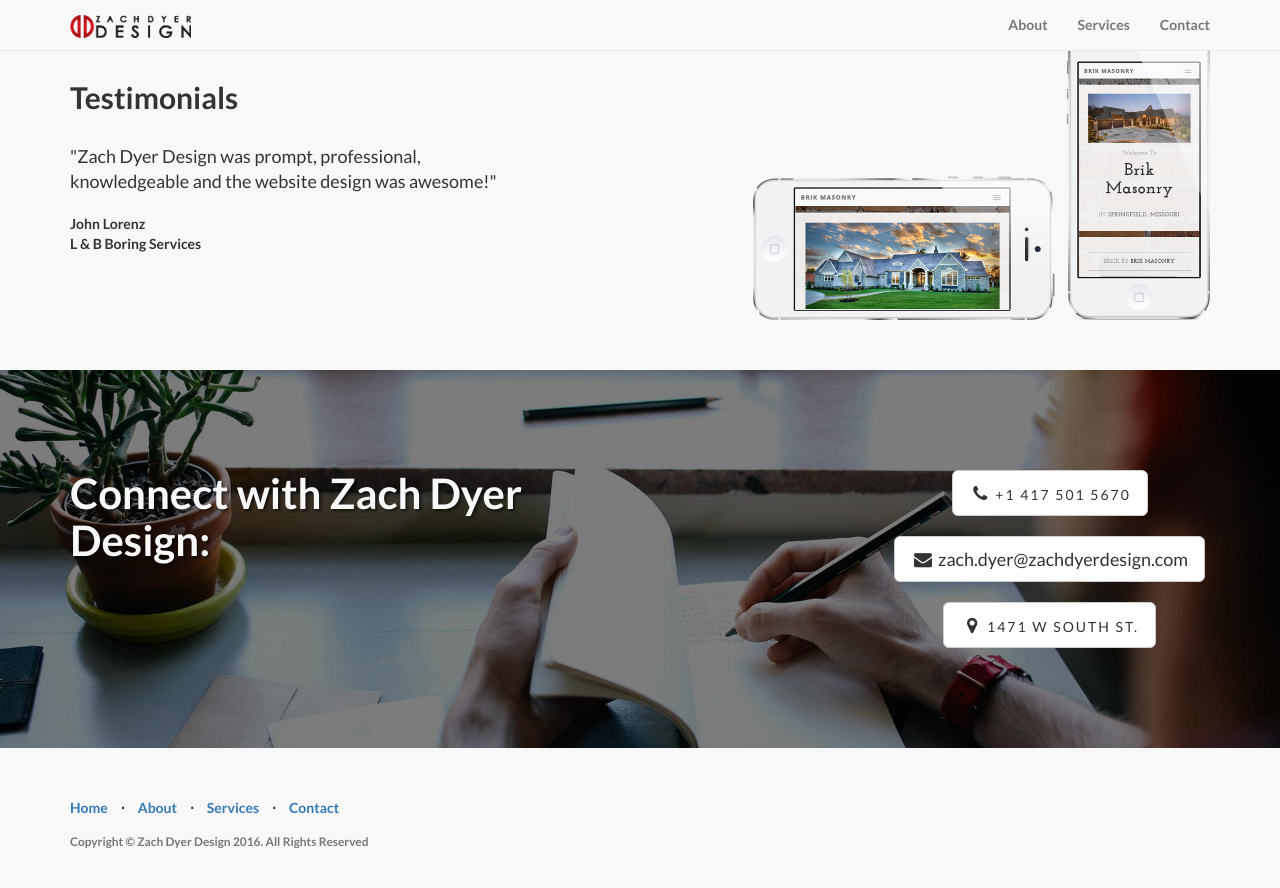
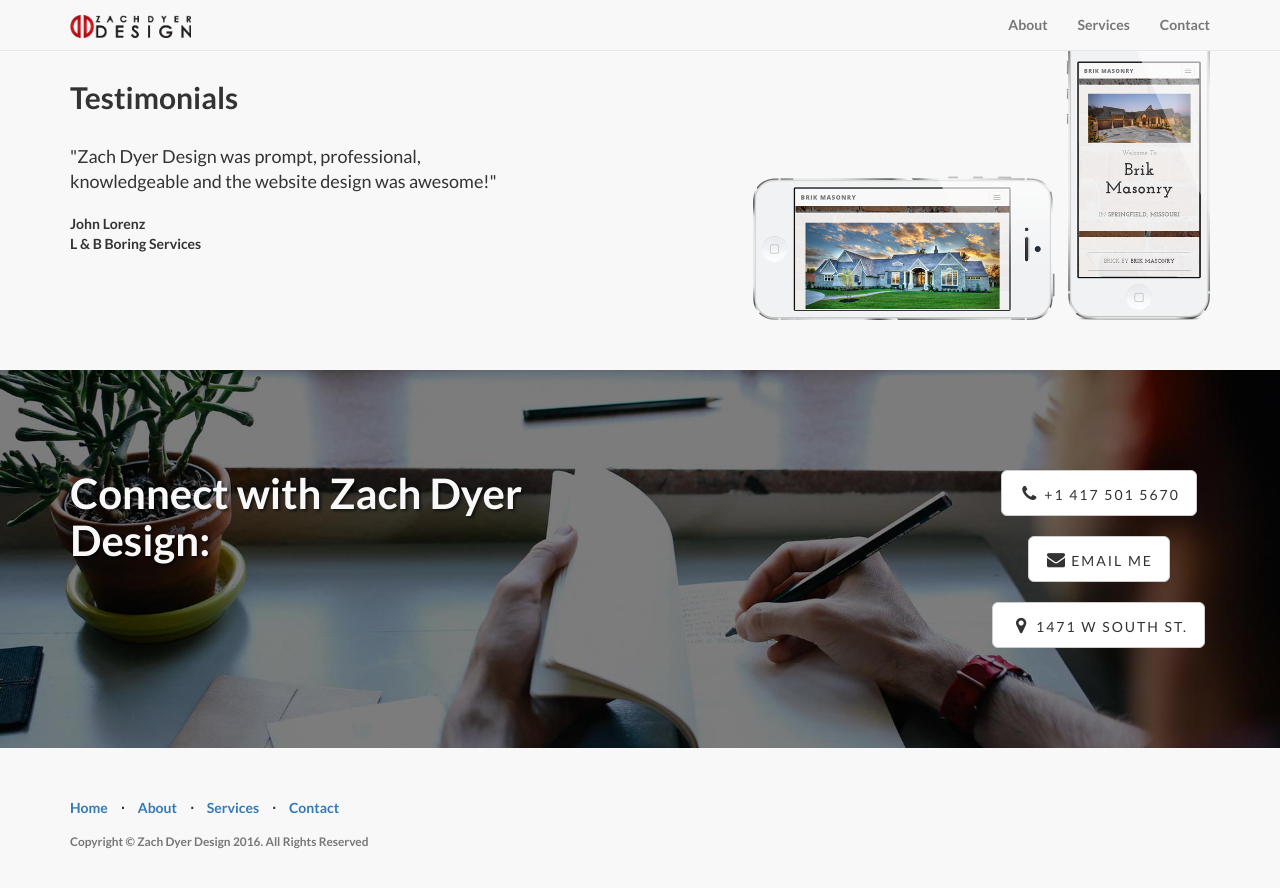
Before and after one commit to zachdyerdesign/zachdyerdesign.github.io, a Jekyll site: the page built from index.html, in a window 1280 px wide and 900 px high, scrolled down 1825 px. Shown: the top 888 px of the window. Built offline with Jekyll 4.4.1, drawn with Linux system fonts in a browser that asks for light colours.

Commit message:
email me

```diff
--- a/_layouts/default.html
+++ b/_layouts/default.html
@@ -186,7 +186,7 @@
                         </li>
                         <br><br>
                         <li>
-                            <a href="mailto: {{site.email}}" class="btn btn-default btn-lg"><i class="fa fa-envelope fa-fw"></i> <span class="">{{site.email}}</span></a>
+                            <a href="mailto: {{site.email}}" class="btn btn-default btn-lg"><i class="fa fa-envelope fa-fw"></i> <span class="network-name">Email Me</span></a>
                         </li>
                         <br><br>
                         <li>
```
Also changed, not shown: 2 other files.
